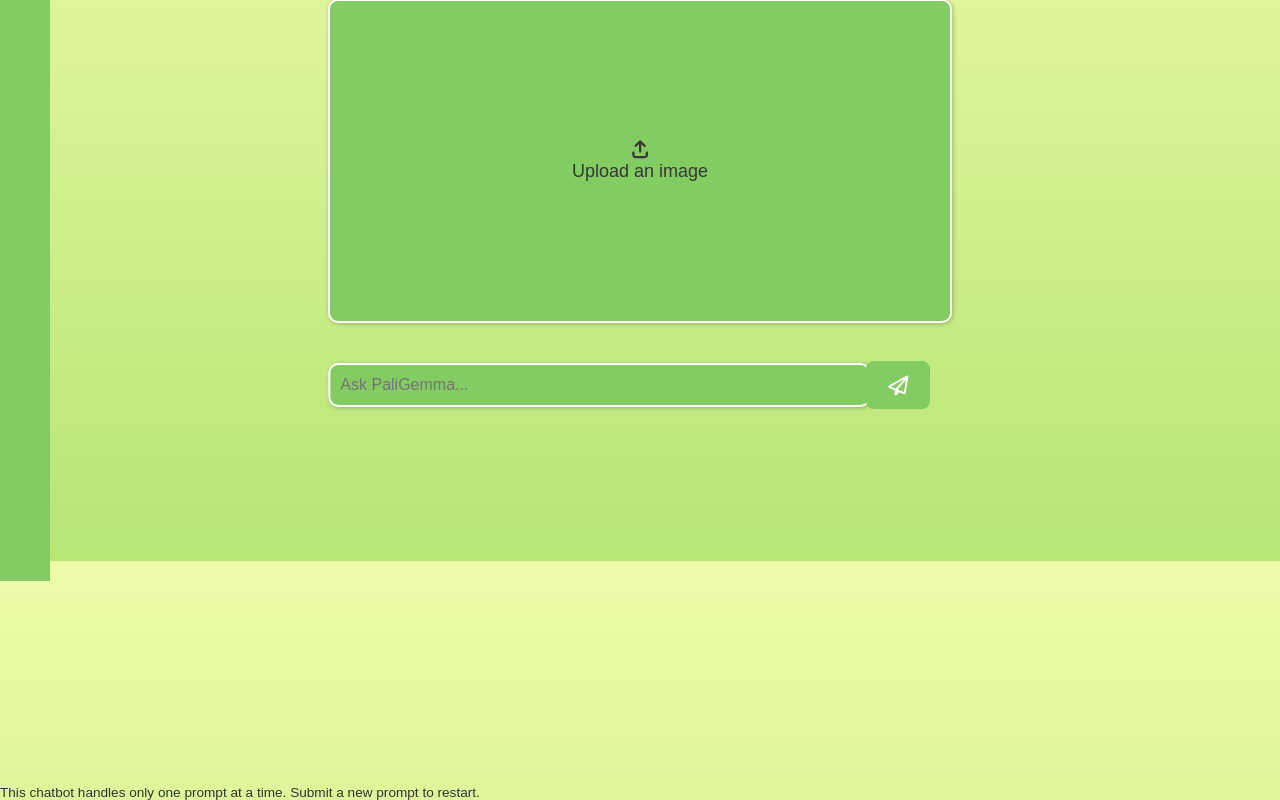
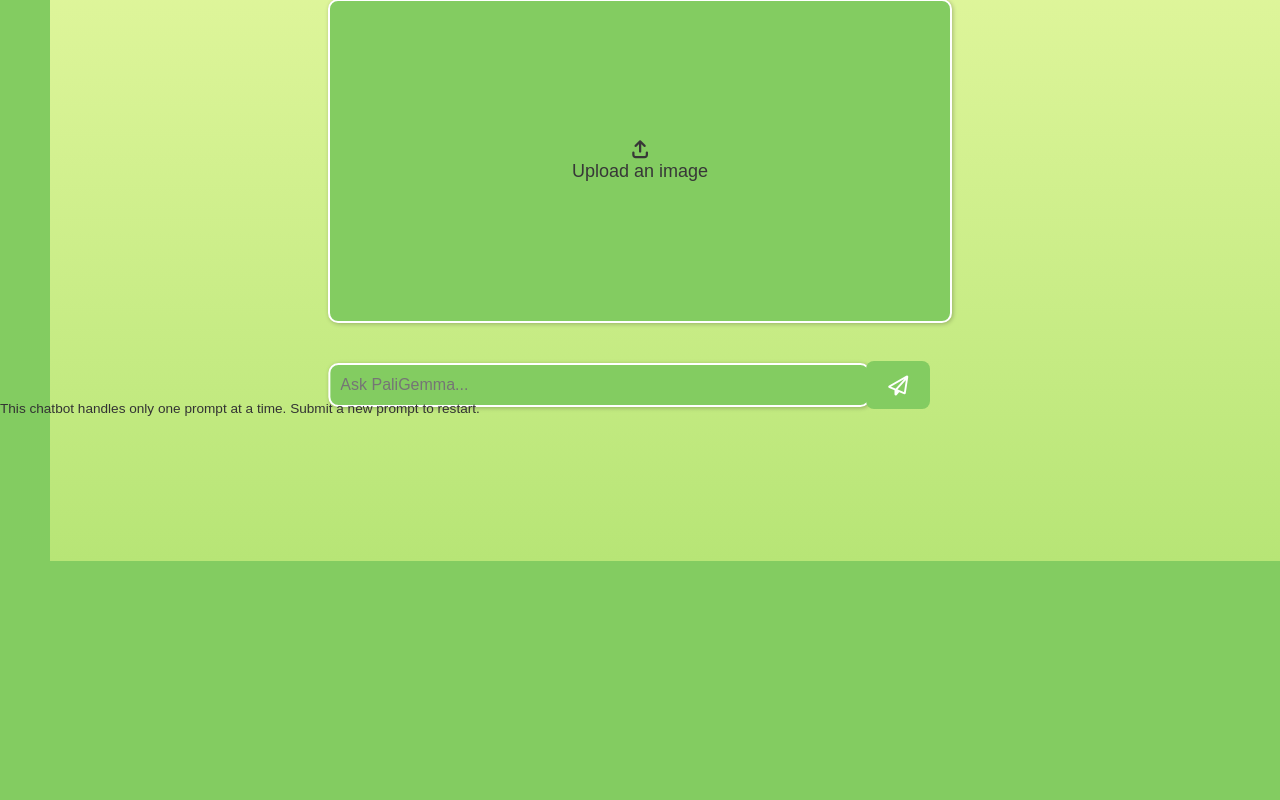
Before and after one commit to makcikkado/fyp-django-deployment, a Django app: page / in a window 1280 px wide. Shown: the part 239-1039 px from the top of the page. After the commit the page ends 800 px from the top, so only its background shows below. Run offline with Django 5.2, Linux system fonts and the light colour scheme; some libraries are stand-ins or nearby versions.

Commit message:
Update main.html

```diff
--- a/root/templates/main.html
+++ b/root/templates/main.html
@@ -40,7 +40,7 @@
         }
 
         .footer {
-            margin-top: 80%;
+            margin-top: 80vh;
             font-size: 0.85rem;
             color: #333;
             display: flex;
```
